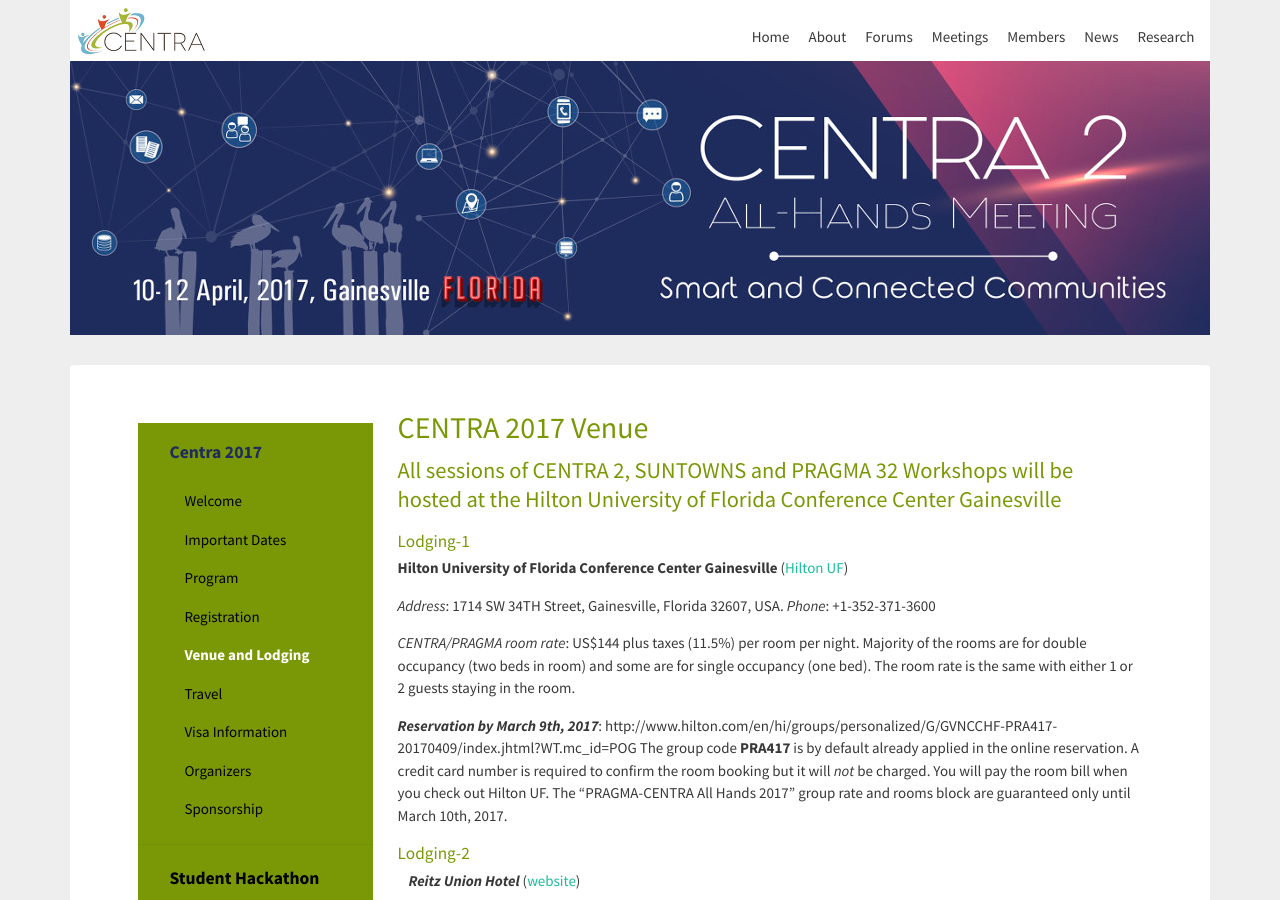
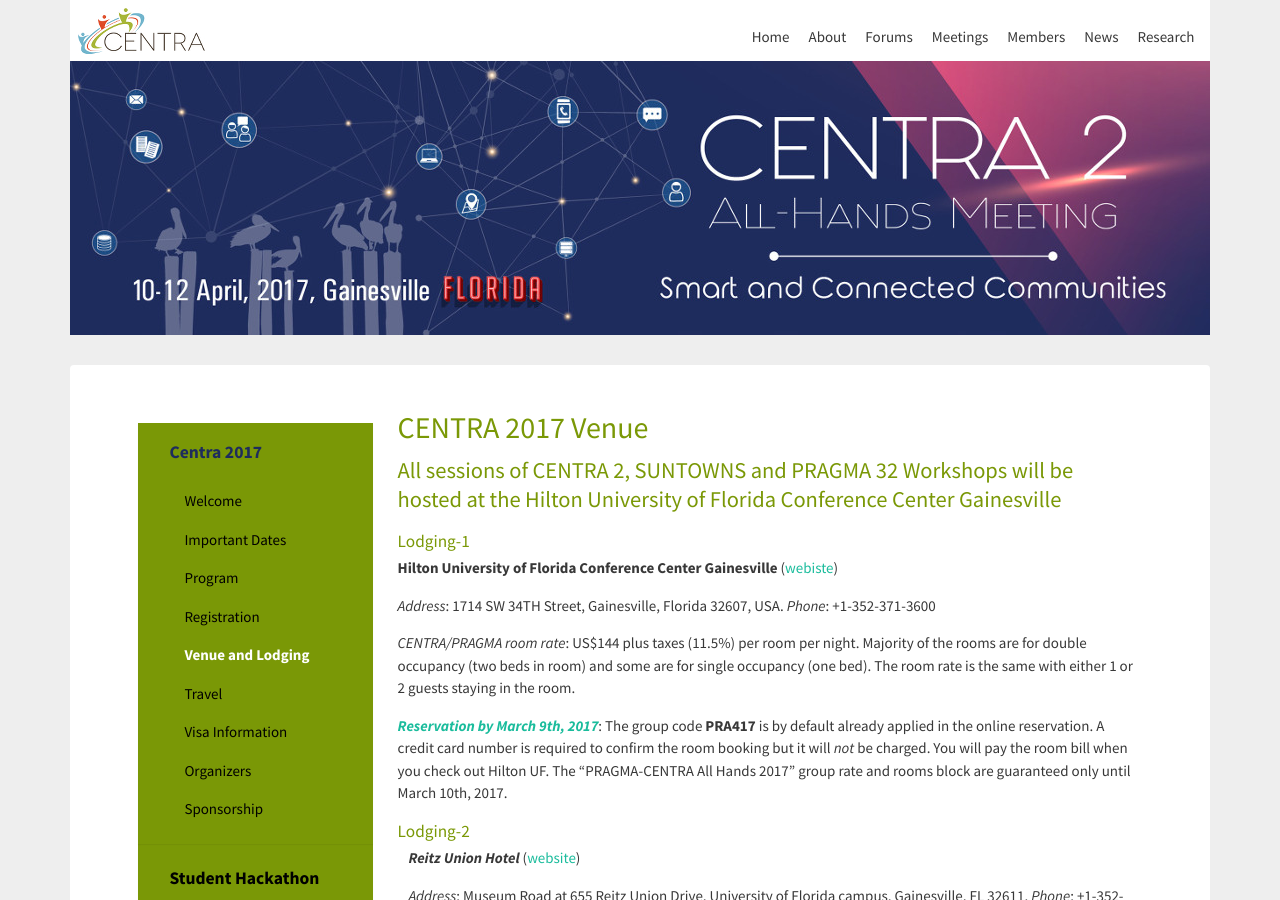
Before and after one commit to hmchou56/centra8, a Jekyll site: the page built from centra2/venue.md, in a window 1280 px wide and 900 px high. Built offline with Jekyll 4.4.1, drawn with Linux system fonts in a browser that asks for light colours; nearby versions of some CDN libraries.

Commit message:
edited Hilton reservation link and info

```diff
--- a/_includes/venue2017.md
+++ b/_includes/venue2017.md
@@ -4,13 +4,13 @@
 
 #### Lodging-1
 
-<strong>Hilton University of Florida Conference Center Gainesville</strong> (<a href="http://www3.hilton.com/en/hotels/florida/hilton-university-of-florida-conference-center-gainesville-GVNCCHF/index.html" target="_blank">Hilton UF</a>) <br />
+<strong>Hilton University of Florida Conference Center Gainesville</strong> (<a href="http://www3.hilton.com/en/hotels/florida/hilton-university-of-florida-conference-center-gainesville-GVNCCHF/index.html" target="_blank">webiste</a>) <br />
 
 <i>Address</i>: 1714 SW 34TH Street, Gainesville, Florida 32607, USA. <i>Phone</i>: +1-352-371-3600
 
 <i> CENTRA/PRAGMA room rate</i>: US$144 plus taxes (11.5%) per room per night. Majority of the rooms are for double occupancy (two beds in room) and some are for single occupancy (one bed). The room rate is the same with either 1 or 2 guests staying in the room.
 
-**<i>Reservation by March 9th, 2017</i>**: http://www.hilton.com/en/hi/groups/personalized/G/GVNCCHF-PRA417-20170409/index.jhtml?WT.mc_id=POG The group code <strong>PRA417</strong> is by default already applied in the online reservation. A credit card number is required to confirm the room booking but it will *not* be charged. You will pay the room bill when you check out Hilton UF. The "PRAGMA-CENTRA All Hands 2017" group rate and rooms block are guaranteed only until March 10th, 2017.
+**<i><a href=" http://www.hilton.com/en/hi/groups/personalized/G/GVNCCHF-PRA417-20170409/index.jhtml?WT.mc_id=POG" target="_blank">Reservation by March 9th, 2017</a></i>**: The group code <strong>PRA417</strong> is by default already applied in the online reservation. A credit card number is required to confirm the room booking but it will *not* be charged. You will pay the room bill when you check out Hilton UF. The "PRAGMA-CENTRA All Hands 2017" group rate and rooms block are guaranteed only until March 10th, 2017.
 
 #### Lodging-2
 
```
